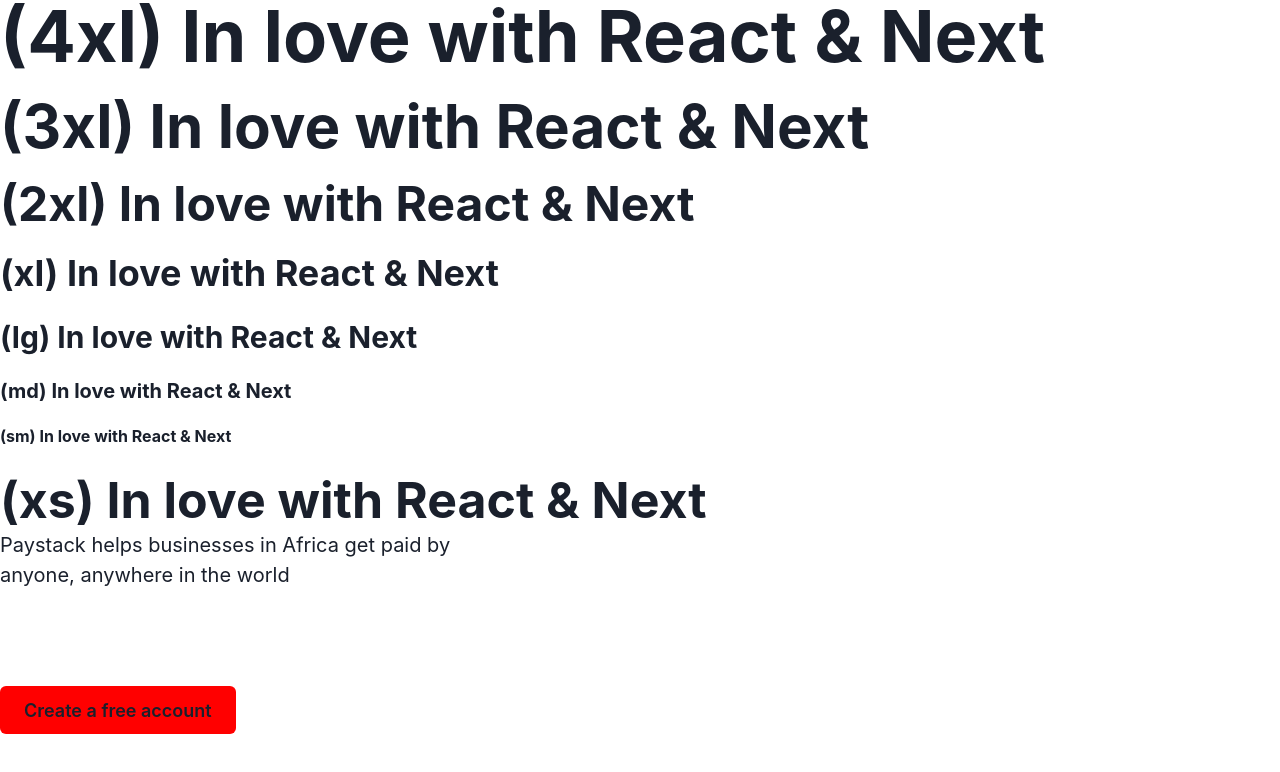
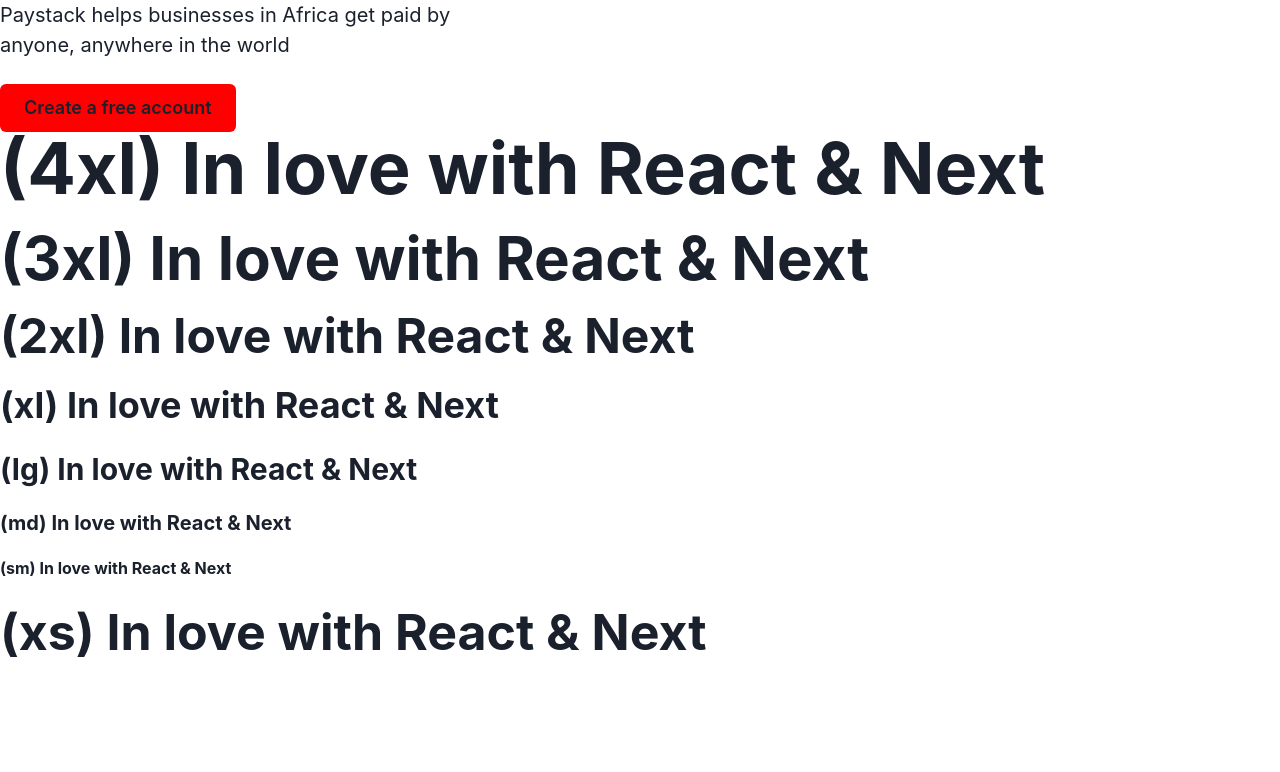
Before and after one commit to neharadialcode/chakra-practice, a React (Create React App) app: page / in a window 1280 px wide. Shown: the top 772 px of the page. Built offline with nearby package versions, Linux system fonts and the light colour scheme.

Commit message:
custom theme

```diff
--- a/src/App.js
+++ b/src/App.js
@@ -1,24 +1,14 @@
-import { Button, ChakraProvider, extendTheme } from "@chakra-ui/react";
+import { ChakraProvider } from "@chakra-ui/react";
 import "./App.css";
+import { customTheme } from "./components.jsx/CustomTheme";
+import HeadingComponents from "./components.jsx/HeadingComponents";
 import Hero from "./components.jsx/Hero";
 
 function App() {
-  const theme = extendTheme({
-    colors: {
-      green: {
-        50: "red",
-        100: "blue",
-        500: "#4caf50",
-      },
-    },
-  });
-
   return (
-    <ChakraProvider theme={theme}>
+    <ChakraProvider theme={customTheme}>
       <Hero />
-      <Button size="lg" bg="green.50" mt="24px">
-        Create a free account
-      </Button>
+      <HeadingComponents />
     </ChakraProvider>
   );
 }
--- /dev/null
+++ b/src/components.jsx/CustomTheme.jsx
@@ -0,0 +1,11 @@
+import { extendTheme } from "@chakra-ui/react";
+
+export const customTheme = extendTheme({
+  colors: {
+    green: {
+      5: "red",
+      100: "blue",
+      500: "#4caf50",
+    },
+  },
+});
--- /dev/null
+++ b/src/components.jsx/HeadingComponents.jsx
@@ -0,0 +1,35 @@
+import { Heading, Stack } from "@chakra-ui/react";
+import React from "react";
+
+const HeadingComponents = () => {
+  return (
+    <Stack spacing={6}>
+      <Heading as="h1" size="4xl" noOfLines={1}>
+        (4xl) In love with React & Next
+      </Heading>
+      <Heading as="h2" size="3xl" noOfLines={1}>
+        (3xl) In love with React & Next
+      </Heading>
+      <Heading as="h2" size="2xl">
+        (2xl) In love with React & Next
+      </Heading>
+      <Heading as="h2" size="xl">
+        (xl) In love with React & Next
+      </Heading>
+      <Heading as="h3" size="lg">
+        (lg) In love with React & Next
+      </Heading>
+      <Heading as="h4" size="md">
+        (md) In love with React & Next
+      </Heading>
+      <Heading as="h5" size="sm">
+        (sm) In love with React & Next
+      </Heading>
+      <Heading as="h6" size="xs" fontSize="50px">
+        (xs) In love with React & Next
+      </Heading>
+    </Stack>
+  );
+};
+
+export default HeadingComponents;
--- a/src/components.jsx/Hero.jsx
+++ b/src/components.jsx/Hero.jsx
@@ -1,41 +1,15 @@
-import { Box, Button, Heading, Stack, Text } from "@chakra-ui/react";
+import { Box, Button, Text } from "@chakra-ui/react";
 import React from "react";
 
 const Hero = () => {
   return (
     <div>
-      <Stack spacing={6}>
-        <Heading as="h1" size="4xl" noOfLines={1}>
-          (4xl) In love with React & Next
-        </Heading>
-        <Heading as="h2" size="3xl" noOfLines={1}>
-          (3xl) In love with React & Next
-        </Heading>
-        <Heading as="h2" size="2xl">
-          (2xl) In love with React & Next
-        </Heading>
-        <Heading as="h2" size="xl">
-          (xl) In love with React & Next
-        </Heading>
-        <Heading as="h3" size="lg">
-          (lg) In love with React & Next
-        </Heading>
-        <Heading as="h4" size="md">
-          (md) In love with React & Next
-        </Heading>
-        <Heading as="h5" size="sm">
-          (sm) In love with React & Next
-        </Heading>
-        <Heading as="h6" size="xs" fontSize="50px">
-          (xs) In love with React & Next
-        </Heading>
-      </Stack>
       <Box maxW="32rem">
         <Text fontSize="xl">
           Paystack helps businesses in Africa get paid by anyone, anywhere in
           the world
         </Text>
-        <Button size="lg" colorScheme="green.500" mt="24px">
+        <Button size="lg" bg="green.5" mt="24px">
           Create a free account
         </Button>
       </Box>
```
